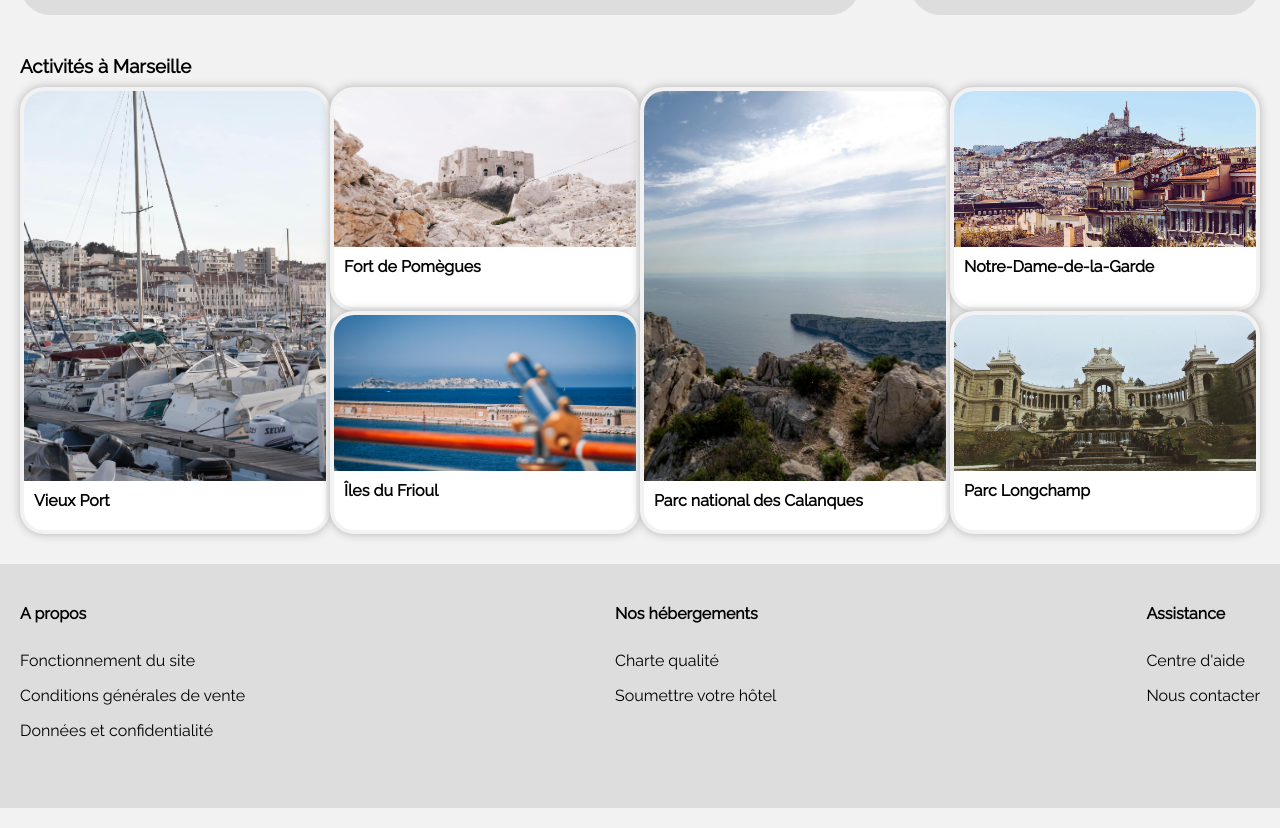
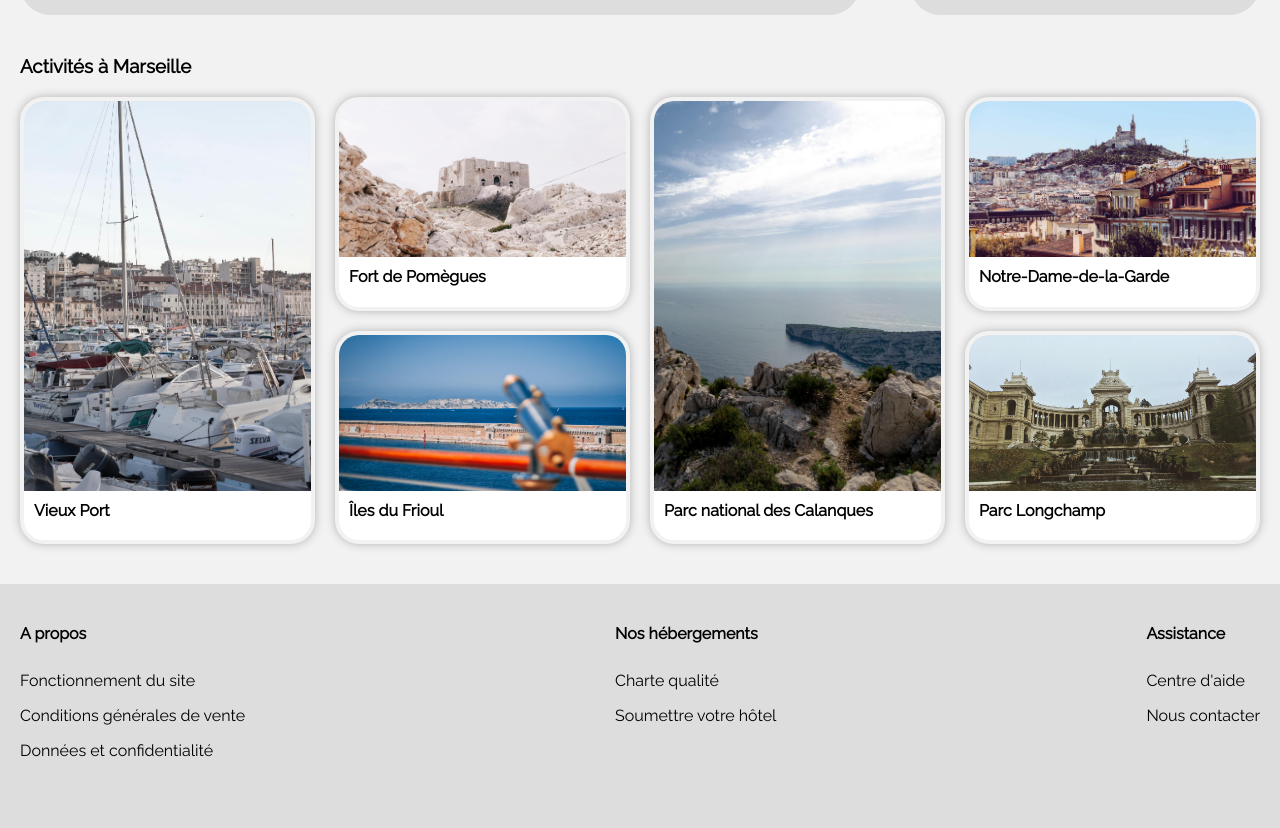
Before and after one commit to rocharmengaud/Booki, a plain HTML site: page index.html in a window 1280 px wide. Shown: the part 967-1795 px from the top of the page. Drawn offline with Linux system fonts and the light colour scheme.

Commit message:
Ajout du gap sur le bottom-block

```diff
--- a/style.css
+++ b/style.css
@@ -523,7 +523,7 @@ padding-left: 10px;
 /* ------------------- BOTTOM BLOCK -------------------- */
 .bottom-block-wrapper {
   flex-direction: column;
-  padding: 10px 0;
+  padding: 20px 0;
   background-color: #f2f2f2;
 }
 
@@ -531,6 +531,14 @@ padding-left: 10px;
   .bottom-block-wrapper {
     flex-direction: row;
   }
+}
+
+.bottom-block-wrapper {
+  gap: 20px;
+}
+
+.w-full {
+  gap: 20px;
 }
 
 /* ------------------- FOOTER -------------------- */
```
